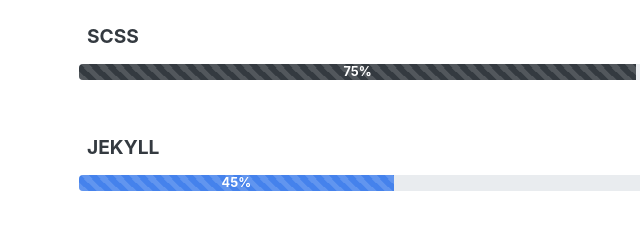
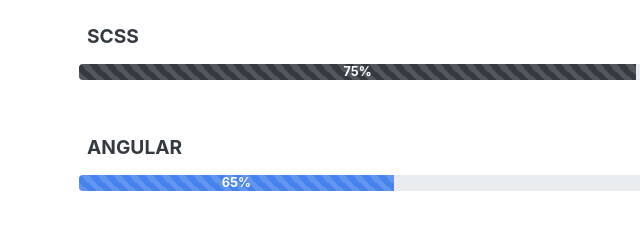
Before and after one commit to ivelin-web/my-old-portfolio, a plain HTML site: page index.html in a window 1280 px wide. Shown: the part 2620-2856 px from the top of the page, 6-646 px from the left. Drawn offline with nearby package versions, Linux system fonts and the light colour scheme; animation ran at ten frames a second; a script that the page names is missing.

Commit message:
Update index.html
Updated skills - jekyll replaced with angular

```diff
--- a/index.html
+++ b/index.html
@@ -161,10 +161,10 @@
 					</div>
 				</div>
 				<div class="skill mb-5">
-					<h3 class="text-uppercase">Jekyll</h3>
+					<h3 class="text-uppercase">Angular</h3>
 					<div class="progress">
 						<div class="progress-bar progress-bar-striped progress-bar-animated bg-primary font-weight-bold" role="progressbar" aria-valuenow="45" aria-valuemin="0" aria-valuemax="100">
-							45%
+							65%
 						</div>
 					</div>
 				</div>
```
